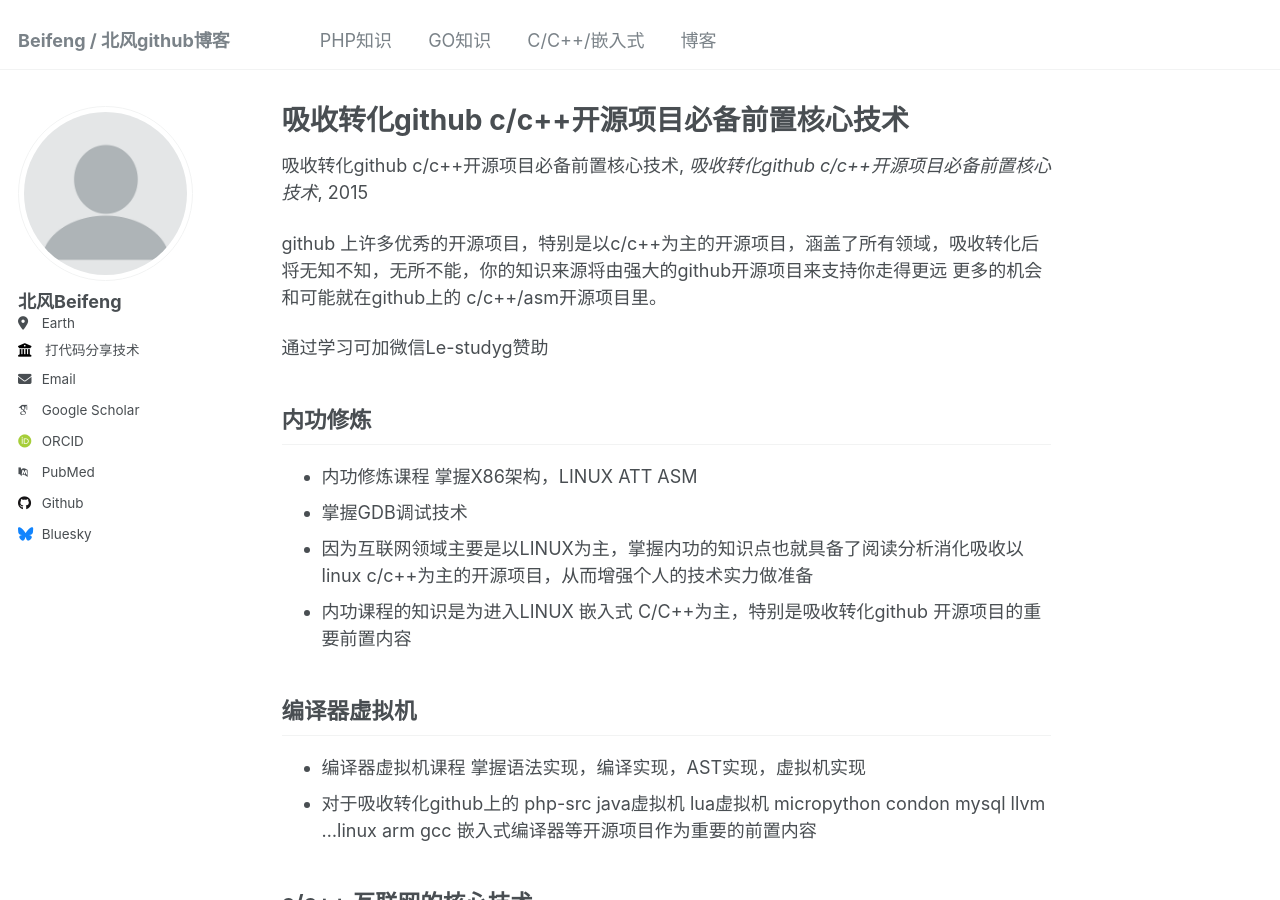
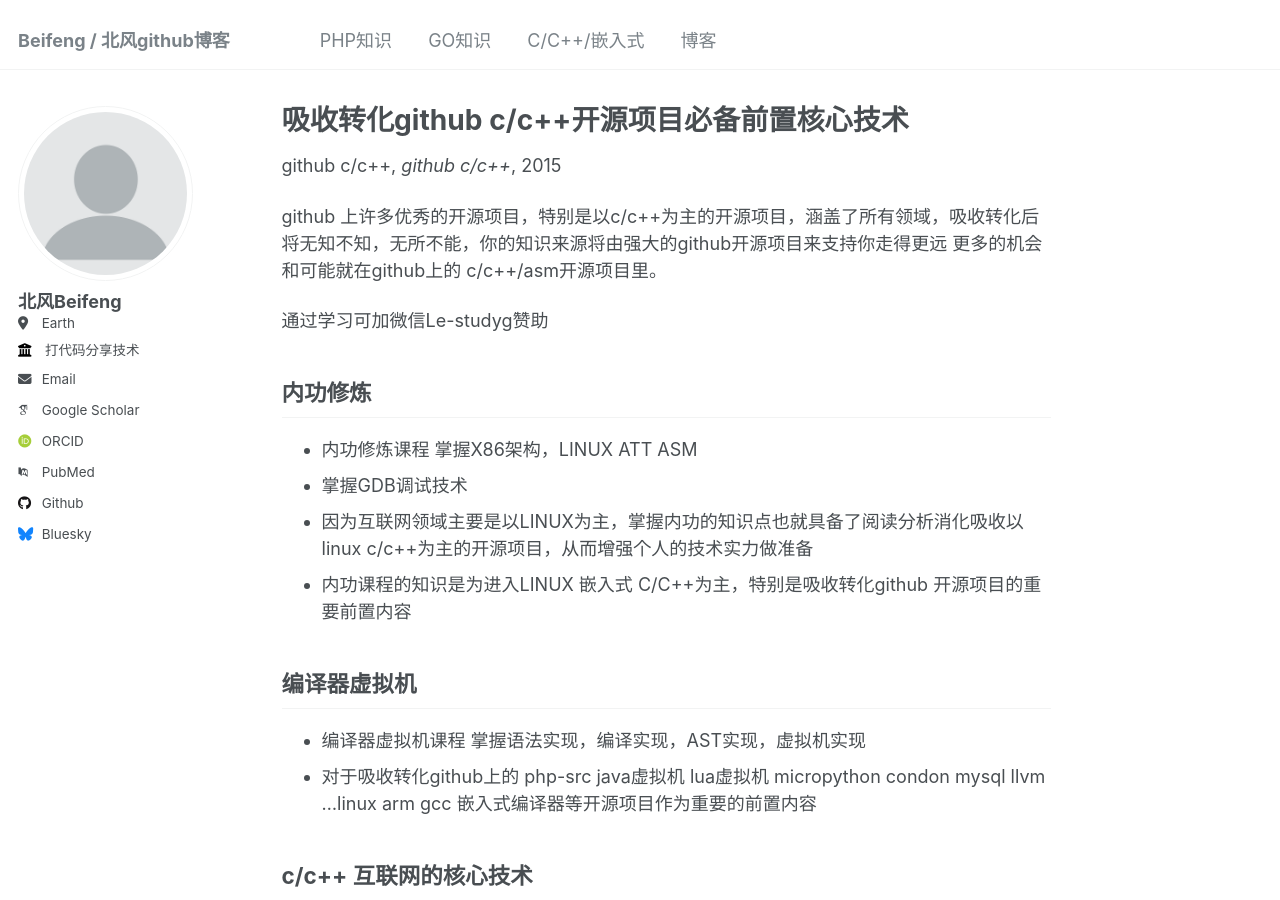
Before and after one commit to beifengisnil/beifengisnil.github.io, a Jekyll site: the page built from _teaching/2015-spring-teaching-2.md, in a window 1280 px wide and 900 px high. Built offline with Jekyll 4.4.1, drawn with Linux system fonts in a browser that asks for light colours; some web fonts are replaced.

Commit message:
Update 2015-spring-teaching-2.md

```diff
--- a/_teaching/2015-spring-teaching-2.md
+++ b/_teaching/2015-spring-teaching-2.md
@@ -1,9 +1,9 @@
 ---
 title: "吸收转化github c/c++开源项目必备前置核心技术"
 collection: teaching
-type: "吸收转化github c/c++开源项目必备前置核心技术"
+type: "github c/c++"
 permalink: /teaching/2015-spring-teaching-1
-venue: "吸收转化github c/c++开源项目必备前置核心技术"
+venue: "github c/c++"
 date: 2015-01-01
 location: "City, Country"
 ---
```
